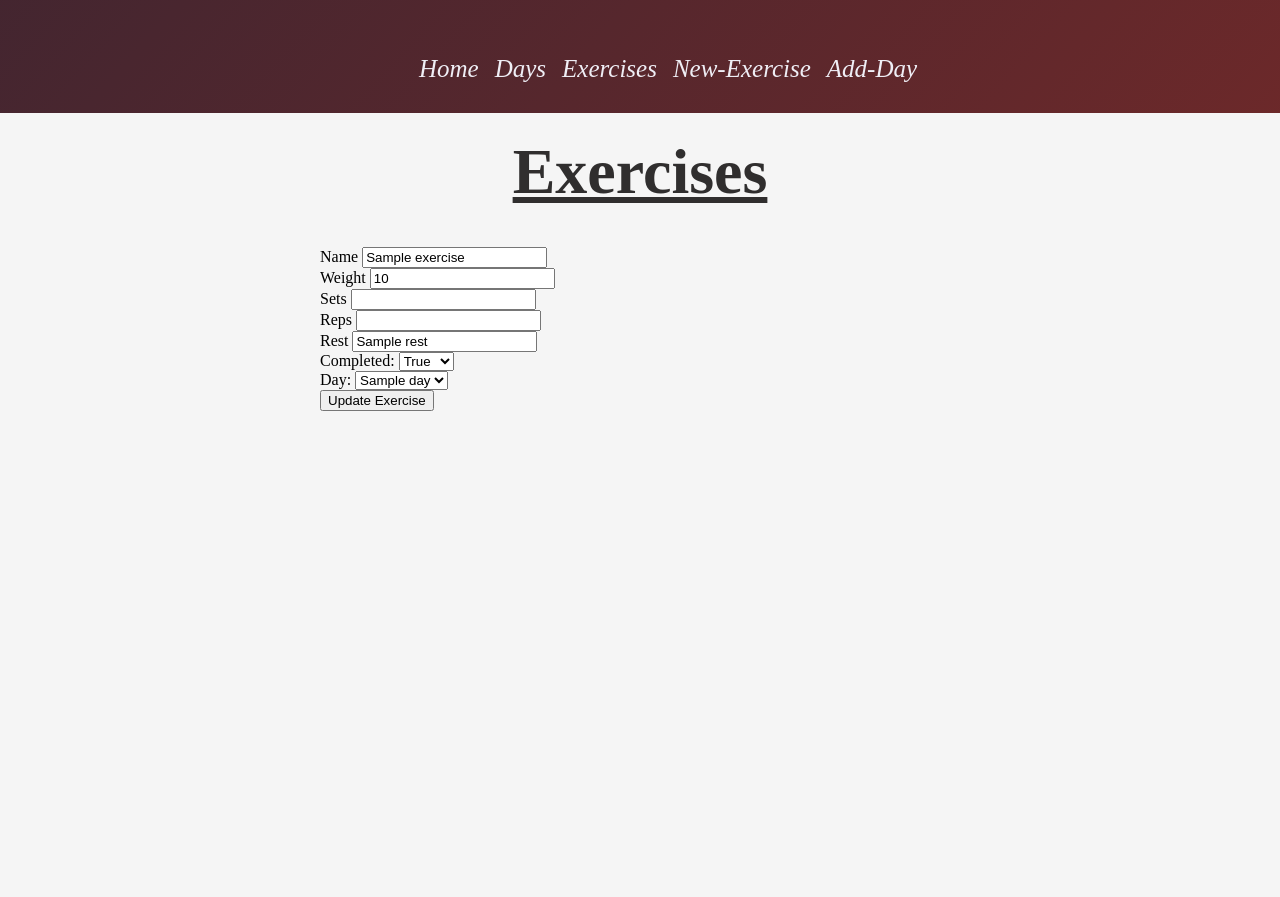
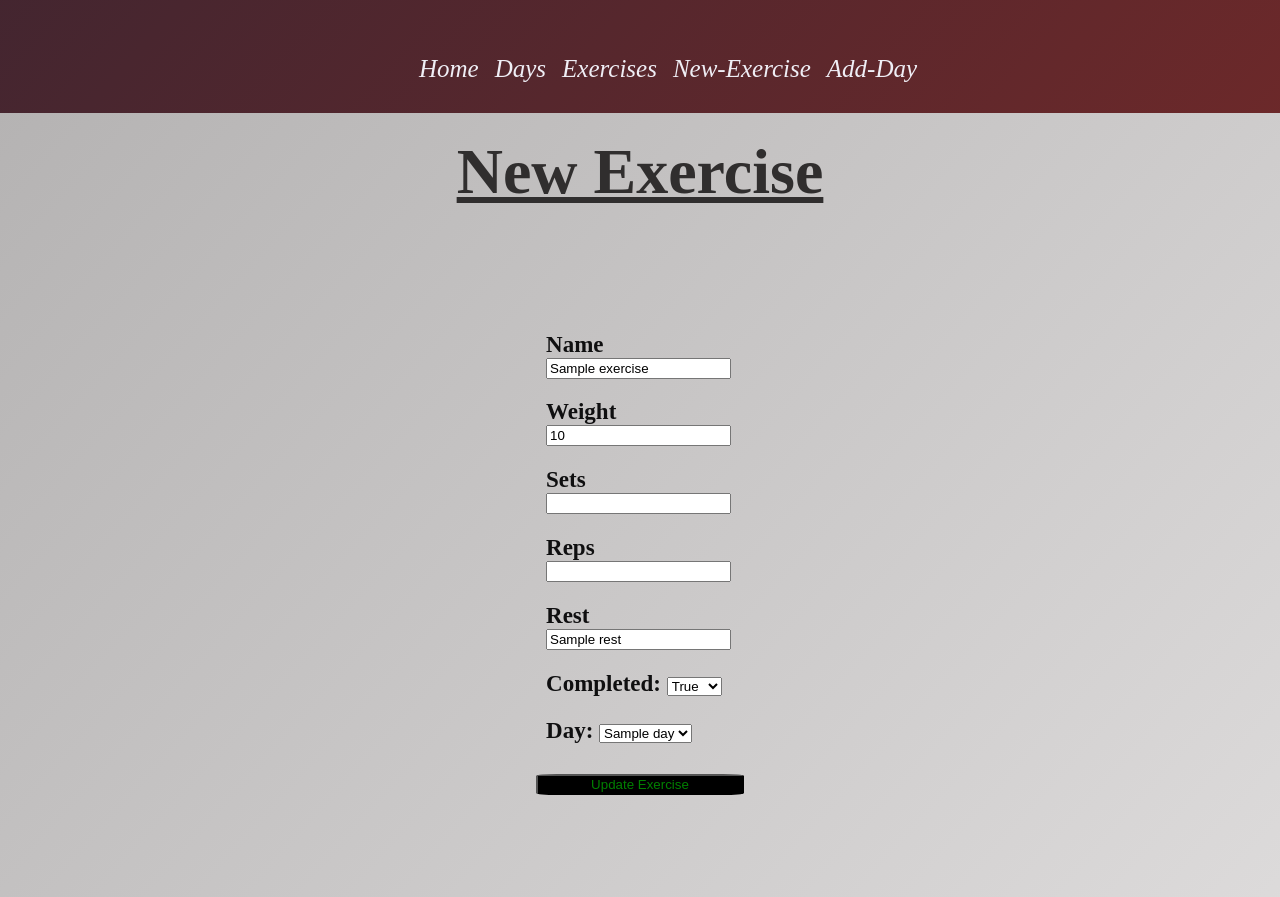
Before and after one commit to kylefenlon/project, a Flask app: page /exercises/1/edit in a window 1280 px wide. Run offline with Flask 2, Linux system fonts and the light colour scheme; a database or web service that is not in the repository returns one stand-in record (values such as "Sample title"); some libraries are stand-ins or nearby versions.

Commit message:
finished new-ex form styling

```diff
--- a/static/style.css
+++ b/static/style.css
@@ -1,6 +1,9 @@
 body{
-  background-color: whitesmoke;
+  background: linear-gradient(132deg, #fafafb, #969494,rgb(253, 251, 251));
+  background-size: 500% 500%;
+  animation: Gradient 15s ease infinite;
 }
+
 
 .content-container{
     max-width: 40rem;
@@ -108,6 +111,7 @@
     font-size: large;
     font-family: monospace, sans-serif;
     background-color: whitesmoke;
+    border-radius: 5%;
 
  }
 .main-para div{
@@ -141,10 +145,12 @@
   }
 
 
-.side{
-    font-size: 23px;
-    font-weight: 600;
-    color: #462e89;
+.button-update{
+  display: inline-block;
+  margin-top: 20px;
+  color: green;
+  background-color: black;
+  border-radius: 10%;
 }
 
 .button{
@@ -159,6 +165,13 @@
     background: #3e2093;
     cursor: pointer;
     transition: all 0.3s ease;
+}
+
+.completed-button{
+  display:inline-block;
+  background:  linear-gradient(132deg, #d3d3e7, #b0f3b7, rgb(246, 240, 240));
+  background-size: 400%, 400%;
+  border-radius: 20%;
 }
 
 .button [type="button"]:hover{
@@ -177,6 +190,7 @@
     display: flex;
     flex-direction: column;
     justify-content: space-between;
+    align-items: center;
     padding: 2rem;
     min-height: 180px;
     max-height: 200px
@@ -252,10 +266,10 @@
   display: grid;
   justify-content: center;
   font-size: 25px;
-  background: linear-gradient(132deg, #c6c6cb, #959cb6,rgb(161, 153, 153));
-  background-size: 400% 400%;
   animation: Gradient 15s ease infinite;
   border-radius: 20%;
+  border-style: inset;
+  border-width: 5px;
 
   }
 
@@ -263,3 +277,29 @@
     width: 100%;
     border-radius: 10%;
   }
+
+  .image2{
+    width: 100%;
+    height: 60%;
+    border-radius: 40%;
+  }
+
+.new-ex{
+  display: flex;
+  padding-top: 10%;
+  justify-content: center;
+}
+
+.new-ex-in{
+  display: flex;
+  justify-content: space-around;
+  flex-direction: column;
+  padding: 10%;
+}
+
+.side{
+  font-size: 23px;
+  font-weight: 600;
+  color: #0f0f10;
+  padding: 5%;
+}
--- a/templates/days/index.html
+++ b/templates/days/index.html
@@ -17,9 +17,10 @@
         </span>
         </form>
         <h3><a href="https://i.ebayimg.com/images/g/v-4AAOSwstxU-DCJ/s-l400.jpg" class="link">Not feeling great</a></h3>
-        <h3><a href="https://i.ytimg.com/vi/hJzhJPxMDSI/maxresdefault.jpg" class="link">Really
-            not feeling great</a></h3>
+        <h3><a href="https://i.ebayimg.com/images/g/v-4AAOSwstxU-DCJ/s-l400.jpg" class="link">Really
+             feeling great</a></h3>
         </div>
         {% endfor %}
 </div>
+        <img src="/static/images/gym-pic2.jpg" alt="gym_image_2" class="image2">
 {% endblock %}
--- a/templates/exercises/edit.html
+++ b/templates/exercises/edit.html
@@ -1,50 +1,51 @@
 {% extends 'base.html' %}
 
 {% block content %}
-<h1 class="title">Exercises</h1>
+<h1 class="title">New Exercise</h1>
 
-<p></p>
+<div class="new-ex">
         <form action="/exercises/{{exercise.id}}" method="post">
-        <div>
+        <div class="new-ex-in">
+            <div class="side">
                 <label for="name">Name</label>
                 <input type="text" id="name" value="{{exercise.name}}" name="name">
             </div>
-        <div>
+            <div class="side">
                 <label for="weight">Weight</label>
                 <input type="text" id="weight" value="{{exercise.weight}}" name="weight">
             </div>
-        <div>
+            <div class="side">
                 <label for="sets">Sets</label>
                 <input type="number" id="sets" value="{{exercise.sets}}" name="sets">
             </div>
-        <div>
+            <div class="side">
                 <label for="reps">Reps</label>
                 <input type="number" id="reps" value="{{exercise.reps}}" name="reps">
             </div>
-        <div>
+            <div class="side">
                 <label for="rest">Rest</label>
                 <input type="text" id="rest" value="{{exercise.rest}}" name="rest">
             </div>
-        <div>
+            <div class="side">
                 <label for="completed">Completed:</label>
                 <select id="completed" name="completed">
-                <option value="true"
-                    {% if exercise.completed %} selected="selected" {% endif %}>True</option>
+                    <option value="true" {% if exercise.completed %} selected="selected" {% endif %}>True</option>
 
-                <option value="false"
-                {% if exercise.completed == False %} selected="selected" {%endif%}>False</option>
+                    <option value="false" {% if exercise.completed==False %} selected="selected" {%endif%}>False
+                    </option>
                 </select>
             </div>
-    <div>
+            <div class="side">
                 <label for="day">Day:</label>
                 <select id="day" name="day_id">
                     {% for day in days %}
-                <option value="{{ day.id }}"
-                {% if exercise.day.id == day.id %} selected="selected" {% endif %}>{{ day.name }}</option>
+                    <option value="{{ day.id }}" {% if exercise.day.id==day.id %} selected="selected" {% endif %}>{{
+                        day.name }}</option>
                     {% endfor %}
                 </select>
             </div>
-    <button type="submit">Update Exercise</button>
+            <button class="button-update" type="submit">Update Exercise</button>
+        </div>
         </form>
-
+</div>
 {% endblock %}
```
Also changed, not shown: static/images/gym-pic2.jpg (added). Lines whose indentation alone changed are shown as unchanged.
